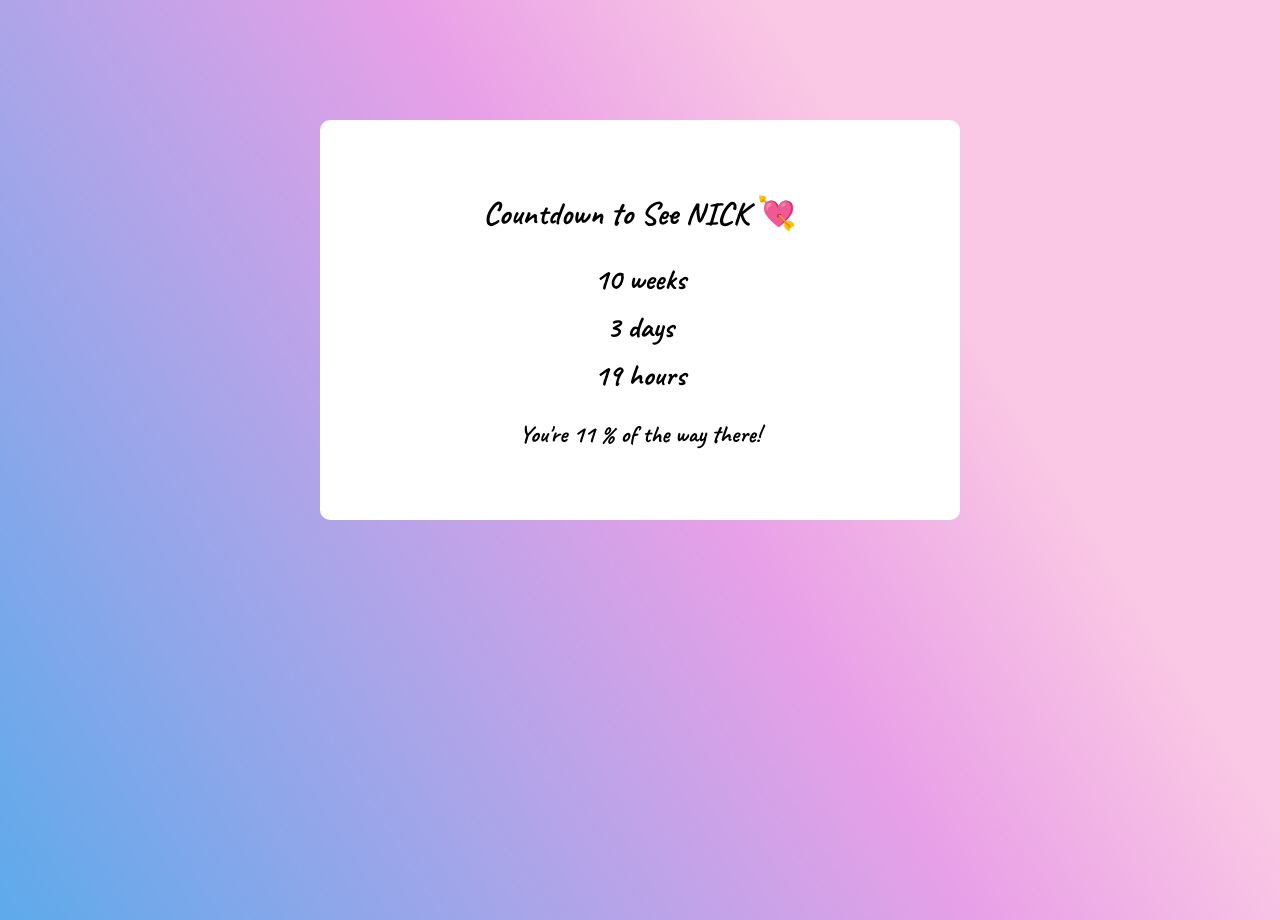
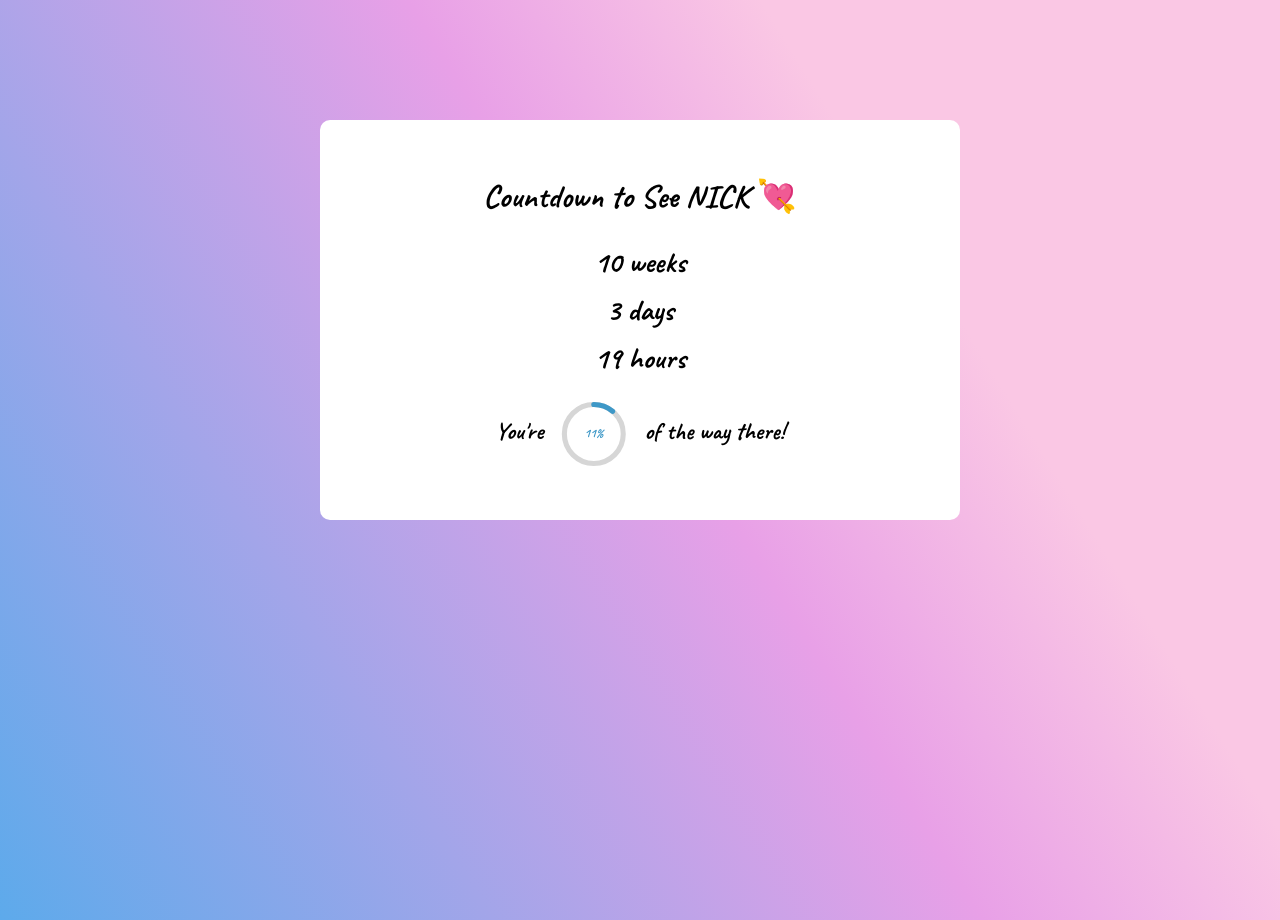
Before and after one commit to brykka/countdown-react, a React (Create React App) app: page / in a window 1280 px wide. Built offline with nearby package versions, Linux system fonts and the light colour scheme.

Commit message:
gh pages

```diff
--- a/package.json
+++ b/package.json
@@ -8,6 +8,7 @@
     "@testing-library/react": "^9.3.2",
     "@testing-library/user-event": "^7.1.2",
     "react": "^16.12.0",
+    "react-circular-progressbar": "^2.0.3",
     "react-dom": "^16.12.0",
     "react-scripts": "3.3.0"
   },
--- a/src/App.css
+++ b/src/App.css
@@ -34,3 +34,9 @@ background: linear-gradient(58deg, rgba(93,170,235,1) 0%, rgba(232,160,231,1) 53
   height: 50vh;
   margin-top: 15vh;
 }
+
+
+.CircularProgressbar {
+  height: 8vh;
+  width: 14% !important;
+}
--- a/src/App.js
+++ b/src/App.js
@@ -1,6 +1,8 @@
 import React, { useEffect, useState } from "react";
 import ReactDOM from "react-dom";
 import "./App.css";
+import { CircularProgressbar } from 'react-circular-progressbar';
+import 'react-circular-progressbar/dist/styles.css';
 
 function CountdownTimer() {
   const calculateTimeLeft = () => {
@@ -63,7 +65,9 @@ function CountdownTimer() {
     <div class="app">
       <h1>Countdown to See NICK 💘 </h1>
       {timerComponents.length ? timerComponents : <span>Time To See NICK</span>}
-      <h2>You're {percentageDone} % of the way there!</h2>
+      <h2>You're <CircularProgressbar value={percentageDone} text={`${percentageDone}%`} /> of the way there!</h2>
+
+
     </div>
   );
 }
```
Also changed, not shown: 2 other files (tests, documents, lock files or other folders).
